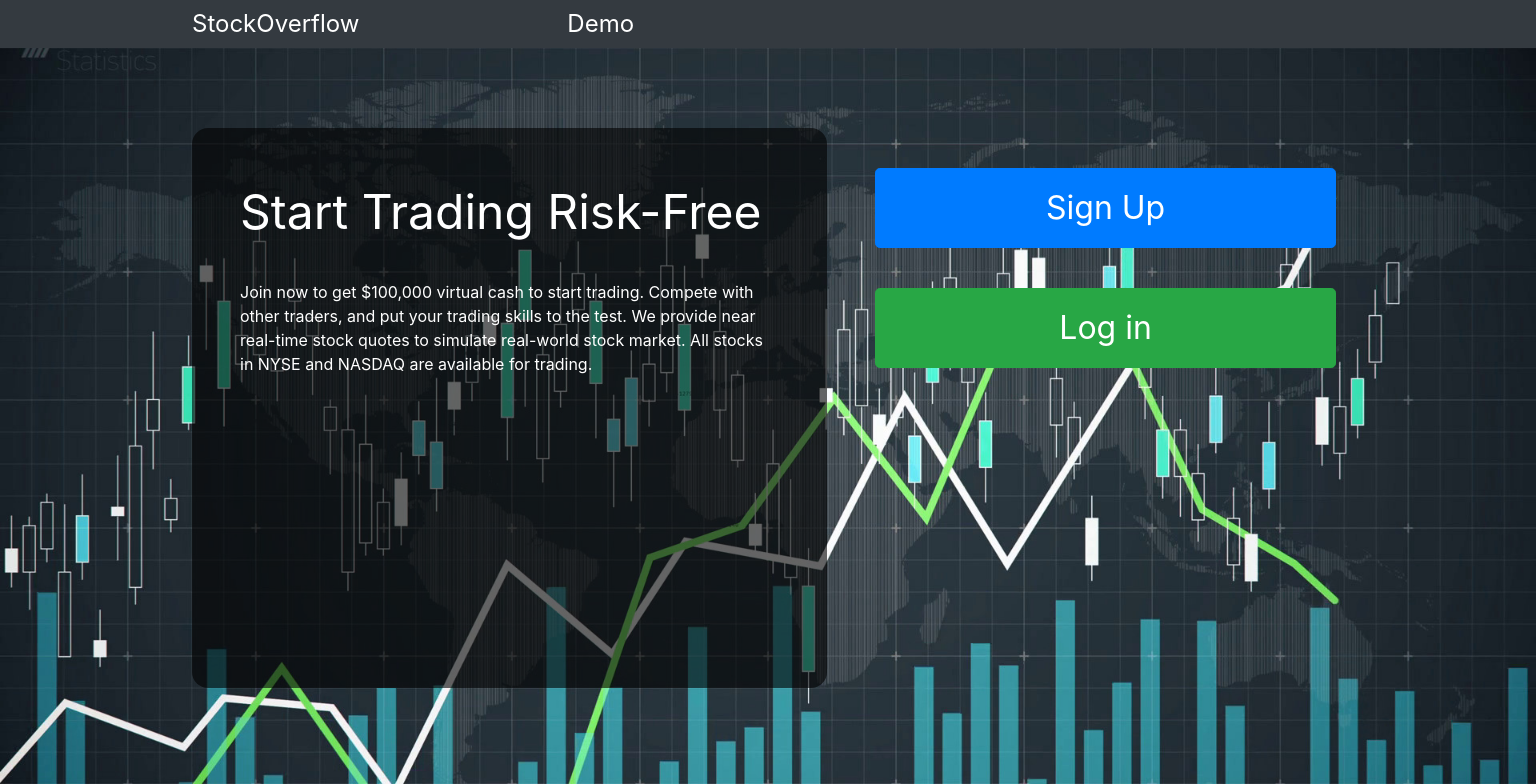
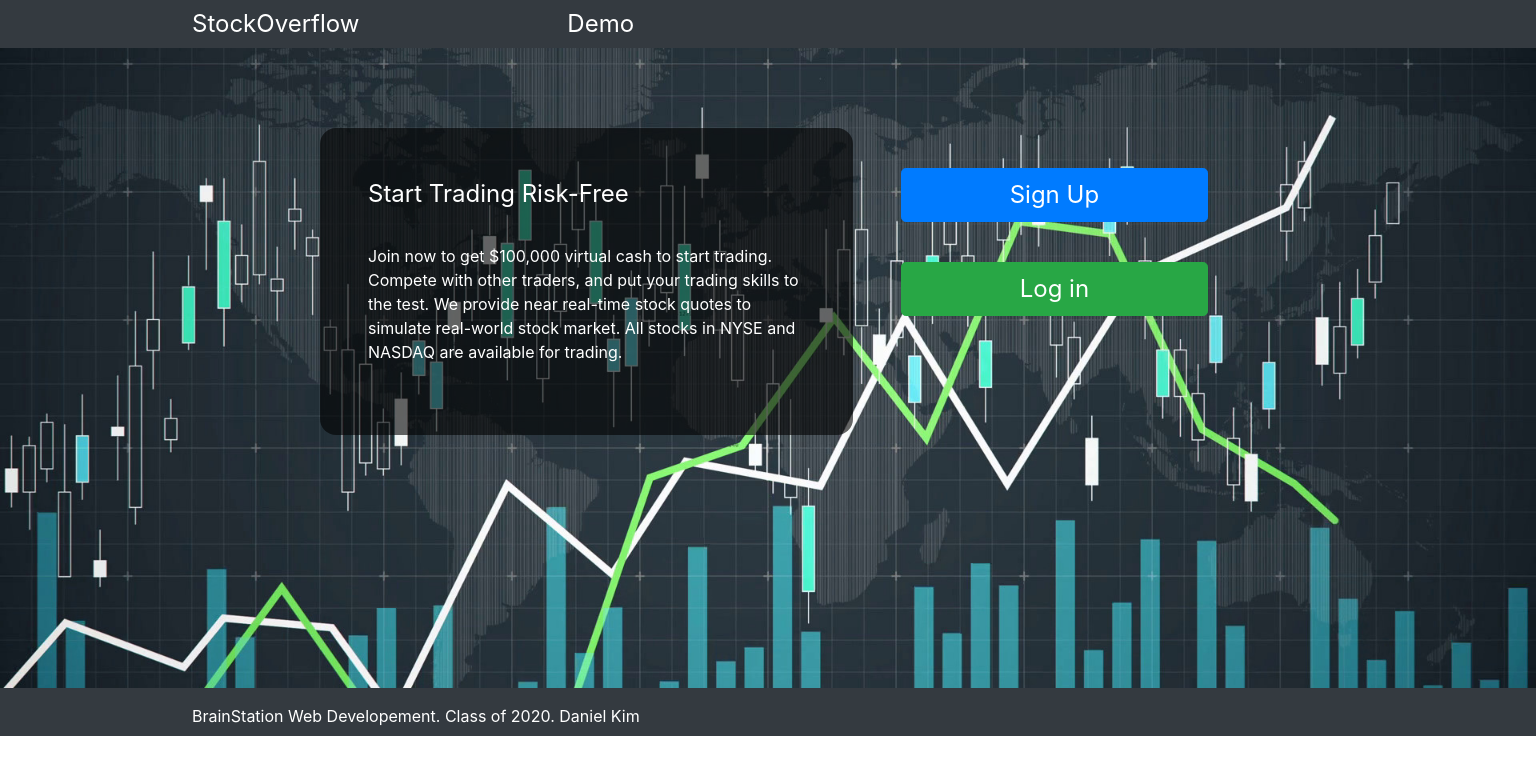
Before and after one commit to kyh8725/stockoverflow, a React (Create React App) app in the folder client/: page / in a window 1536 px wide. Shown: the top 784 px of the page. Built offline with nearby package versions, Linux system fonts and the light colour scheme; no server answers.

Commit message:
style landing footer

```diff
--- a/client/src/styles/_partials/_footer.scss
+++ b/client/src/styles/_partials/_footer.scss
@@ -1,14 +1,9 @@
-#root {
+.footer {
   position: relative;
-  min-height: 100vh;
-}
-.footer {
   height: 3rem;
   background-color: #343a40;
   color: white;
   padding: 1rem;
-  display: flex;
-  align-items: center;
   width: 100%;
 }
 @include tablet {
--- a/client/src/styles/_partials/_landing.scss
+++ b/client/src/styles/_partials/_landing.scss
@@ -1,11 +1,9 @@
 .landing {
   display: flex;
   flex-direction: column;
-  flex: 1;
-  position: fixed;
-  left: 0;
+  position: relative;
   min-width: 100%;
-  min-height: 100%;
+  min-height: 80vh;
   padding: 4rem 1rem;
   background-image: url("/stockbg2.jpg");
   background-repeat: no-repeat;
@@ -18,7 +16,7 @@
   }
   &__header {
     padding: 1rem;
-    font-size: 2rem;
+    font-size: 1.5rem;
     color: white;
   }
   &__text {
@@ -49,12 +47,13 @@
   .landing {
     padding: 5rem 8rem;
     &__header {
-      font-size: 3rem;
+      font-size: 1.5rem;
     }
     &__text {
       font-size: 1rem;
     }
     &__content {
+      max-height: 20vw;
       padding: 2rem;
     }
     &__btnWrap {
@@ -66,8 +65,7 @@
     #loginbtn,
     #accountBtn,
     #orderBtn {
-      width: 40vw;
-      height: 4rem;
+      width: 20vw;
       margin: 0.5rem;
     }
   }
@@ -75,30 +73,23 @@
 @include desk {
   .landing {
     flex-direction: row;
-    padding: 5rem 12rem;
+    padding: 5rem 20rem;
     &__content {
       padding-bottom: 0;
-      flex: 0.6;
-      height: 70vh;
+      flex: 0.8;
     }
     &__btnWrap {
       display: flex;
       flex-direction: column;
       justify-content: flex-start;
-      padding-bottom: 10rem;
-      flex: 0.4;
-      * {
-        font-size: 2rem;
-      }
+      flex: 0.2;
     }
     #signupbtn,
     #loginbtn,
     #accountBtn,
     #orderBtn {
-      width: 30vw;
       margin-bottom: 2rem;
       margin-left: 3rem;
-      height: 5rem;
     }
   }
 }
--- a/client/src/styles/index.css
+++ b/client/src/styles/index.css
@@ -43,22 +43,12 @@
   }
 }
 
-#root {
+.footer {
   position: relative;
-  min-height: 100vh;
-}
-
-.footer {
   height: 3rem;
   background-color: #343a40;
   color: white;
   padding: 1rem;
-  display: -webkit-box;
-  display: -ms-flexbox;
-  display: flex;
-  -webkit-box-align: center;
-      -ms-flex-align: center;
-          align-items: center;
   width: 100%;
 }
 
@@ -82,13 +72,9 @@
   -webkit-box-direction: normal;
       -ms-flex-direction: column;
           flex-direction: column;
-  -webkit-box-flex: 1;
-      -ms-flex: 1;
-          flex: 1;
-  position: fixed;
-  left: 0;
+  position: relative;
   min-width: 100%;
-  min-height: 100%;
+  min-height: 80vh;
   padding: 4rem 1rem;
   background-image: url("/stockbg2.jpg");
   background-repeat: no-repeat;
@@ -104,7 +90,7 @@
 
 .landing__header {
   padding: 1rem;
-  font-size: 2rem;
+  font-size: 1.5rem;
   color: white;
 }
 
@@ -145,12 +131,13 @@
     padding: 5rem 8rem;
   }
   .landing__header {
-    font-size: 3rem;
+    font-size: 1.5rem;
   }
   .landing__text {
     font-size: 1rem;
   }
   .landing__content {
+    max-height: 20vw;
     padding: 2rem;
   }
   .landing__btnWrap * {
@@ -160,8 +147,7 @@
   .landing #loginbtn,
   .landing #accountBtn,
   .landing #orderBtn {
-    width: 40vw;
-    height: 4rem;
+    width: 20vw;
     margin: 0.5rem;
   }
 }
@@ -172,14 +158,13 @@
     -webkit-box-direction: normal;
         -ms-flex-direction: row;
             flex-direction: row;
-    padding: 5rem 12rem;
+    padding: 5rem 20rem;
   }
   .landing__content {
     padding-bottom: 0;
-    -webkit-box-flex: 0.6;
-        -ms-flex: 0.6;
-            flex: 0.6;
-    height: 70vh;
+    -webkit-box-flex: 0.8;
+        -ms-flex: 0.8;
+            flex: 0.8;
   }
   .landing__btnWrap {
     display: -webkit-box;
@@ -192,22 +177,16 @@
     -webkit-box-pack: start;
         -ms-flex-pack: start;
             justify-content: flex-start;
-    padding-bottom: 10rem;
-    -webkit-box-flex: 0.4;
-        -ms-flex: 0.4;
-            flex: 0.4;
-  }
-  .landing__btnWrap * {
-    font-size: 2rem;
+    -webkit-box-flex: 0.2;
+        -ms-flex: 0.2;
+            flex: 0.2;
   }
   .landing #signupbtn,
   .landing #loginbtn,
   .landing #accountBtn,
   .landing #orderBtn {
-    width: 30vw;
     margin-bottom: 2rem;
     margin-left: 3rem;
-    height: 5rem;
   }
 }
 
@@ -857,6 +836,7 @@
 }
 
 #root {
+  position: relative;
   overflow: scroll;
   -webkit-overflow-scrolling: touch;
 }
--- a/client/src/styles/index.scss
+++ b/client/src/styles/index.scss
@@ -11,6 +11,7 @@
 @import "./_partials/demo";
 
 #root {
+  position: relative;
   overflow: scroll;
   -webkit-overflow-scrolling: touch;
 }
```
Also changed, not shown: 1 other file (tests, documents, lock files or other folders).
